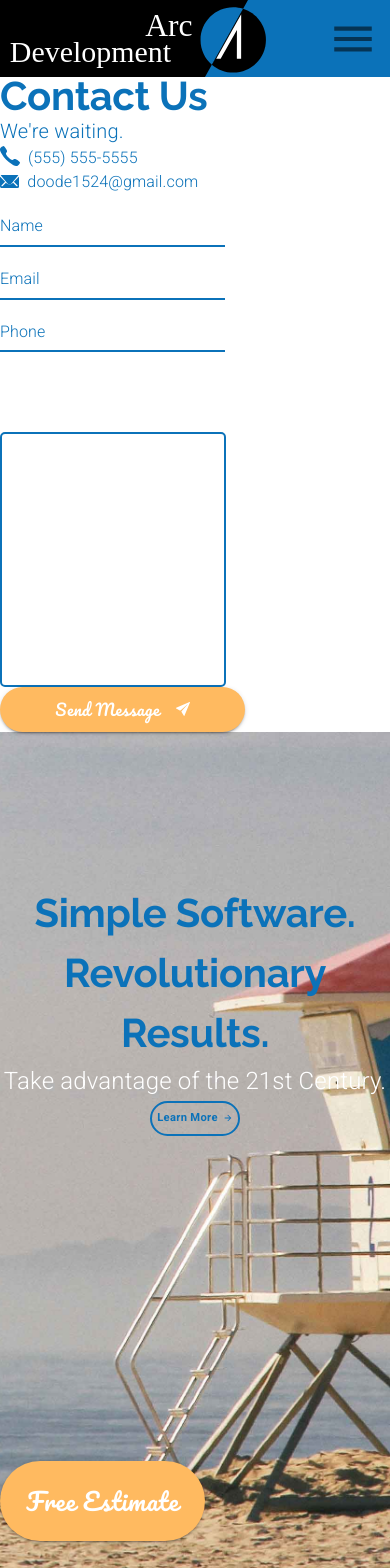
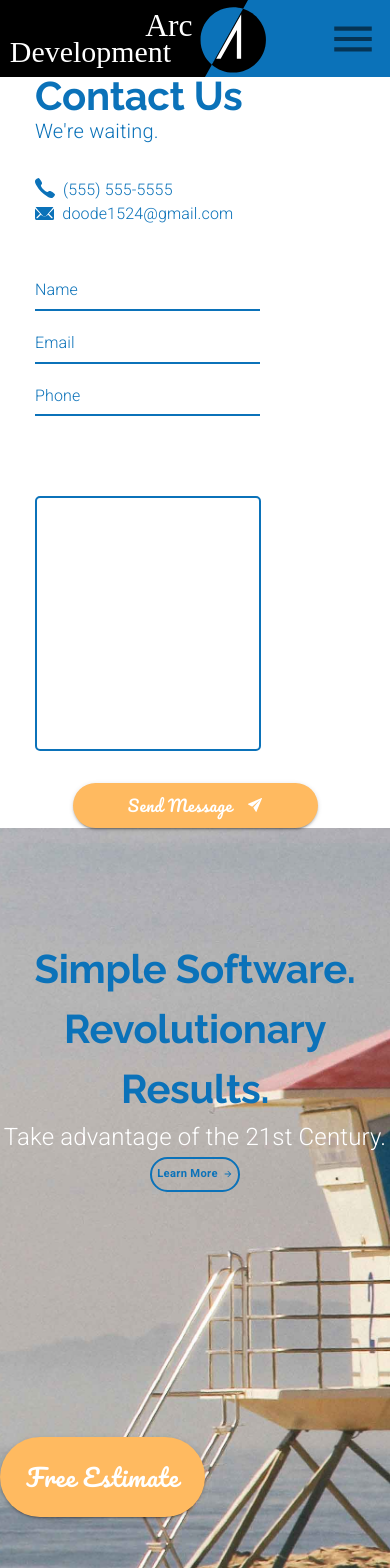
Before and after one commit to Doode1524/material-ui-project1, a React (Create React App) app: page /contact in a window 390 px wide. Shown: the top 1568 px of the page. Built offline with nearby package versions, Linux system fonts and the light colour scheme.

Commit message:
more contact page styling before responsive design

```diff
--- a/src/components/Contact.js
+++ b/src/components/Contact.js
@@ -27,6 +27,7 @@
     backgroundSize: "cover",
     backgroundRepeat: "no-repeat",
     height: "60em",
+    paddingBottom: "10em",
   },
   estimateButton: {
     ...theme.typography.estimate,
@@ -84,7 +85,17 @@
 
   return (
     <Grid container direction="row">
-      <Grid item container direction="column" justify="center" lg={3}>
+      <Grid
+        item
+        container
+        direction="column"
+        justify="center"
+        lg={4}
+        xl={3}
+        alignItems="center"
+      >
+        <Grid item>
+          <Grid container direction="column">
             <Grid item>
               <Typography variant="h2" style={{ lineHeight: 1 }}>
                 Contact Us
@@ -96,9 +107,13 @@
                 We're waiting.
               </Typography>
             </Grid>
-        <Grid item container>
+            <Grid item container style={{ marginTop: "2em" }}>
               <Grid item>
-            <img src={phoneIcon} alt="phone" style={{ marginRight: "0.5em" }} />
+                <img
+                  src={phoneIcon}
+                  alt="phone"
+                  style={{ marginRight: "0.5em" }}
+                />
               </Grid>
               <Grid item>
                 <Typography
@@ -109,7 +124,7 @@
                 </Typography>
               </Grid>
             </Grid>
-        <Grid item container>
+            <Grid item container style={{ marginBottom: "2em" }}>
               <Grid item>
                 <img
                   src={emailIcon}
@@ -163,7 +178,7 @@
                 onChange={(event) => setMessage(event.target.value)}
               />
             </Grid>
-        <Grid item>
+            <Grid item container justify="center" style={{ marginTop: "2em" }}>
               <Button variant="contained" className={classes.sendButton}>
                 Send Message
                 <img
@@ -174,17 +189,20 @@
               </Button>
             </Grid>
           </Grid>
+        </Grid>
+      </Grid>
       <Grid
         item
         container
         className={classes.background}
-        lg={9}
+        lg={8}
+        xl={9}
         alignItems="center"
       >
         <Grid
           item
           style={{
-            marginLeft: matchesSM ? 0 : "5em",
+            marginLeft: matchesSM ? 0 : "3em",
             textAlign: matchesSM ? "center" : "inherit",
           }}
         >
```
Lines whose indentation alone changed are shown as unchanged.
